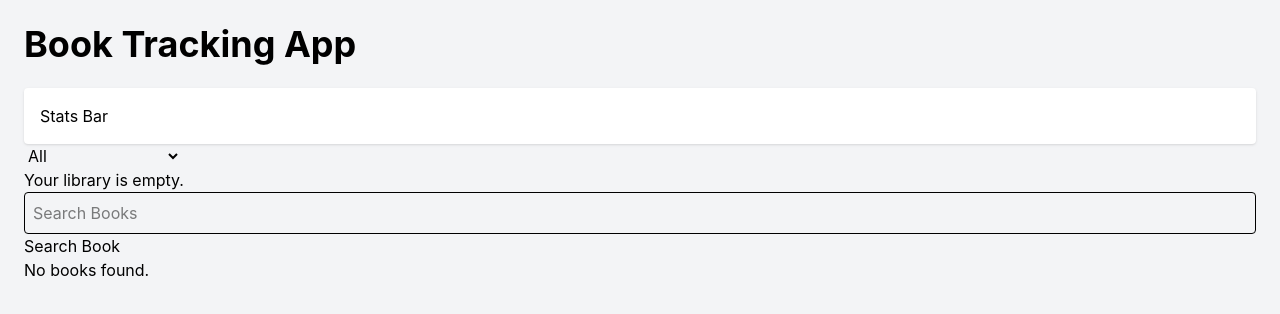
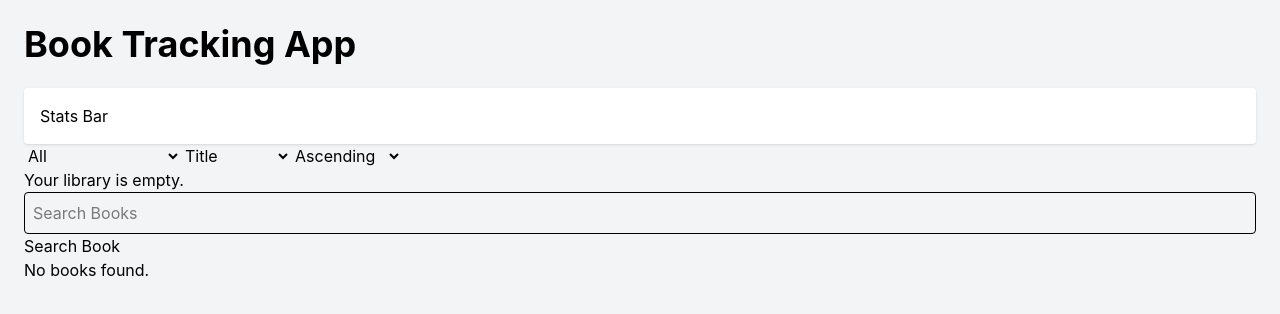
Before and after one commit to Dennis-Shlaih/Assignment-3, a React (Vite) app: page / in a window 1280 px wide. Shown: the top 314 px of the page. Built offline with nearby package versions, Linux system fonts and the light colour scheme.

Commit message:
Add functionality for sorting books in the library

```diff
--- a/src/App.tsx
+++ b/src/App.tsx
@@ -13,6 +13,8 @@ function App() {
   const [loading, setLoading] = useState(false);
   const [error, setError] = useState<string | null>(null);
   const [filter, setFilter] = useState<"all" | Book["status"]>("all");
+  const [sortBy, setSortBy] = useState<"title" | "author" | "date">("title")
+  const [sortOrder, setSortOrder] = useState<"ascending" | "descending">("ascending")
 
   async function searchBooks(query: string) {
     try {
@@ -66,6 +68,29 @@ function App() {
   const filteredBooks = filter === "all" ? library :
     library.filter(book => book.status === filter);
 
+  function sortBooks(filteredBooks: Book[]): Book[] {
+    if (sortOrder === "ascending") {
+      if (sortBy === "date") {
+        return filteredBooks.sort((a, b) => a.dateAdded - b.dateAdded);
+      }
+      else if (sortBy === "author") {
+        return filteredBooks.sort((a, b) => a.author.localeCompare(b.author));
+      }
+      return filteredBooks.sort((a, b) => a.title.localeCompare(b.title))
+    }
+    else {
+      if (sortBy === "date") {
+        return filteredBooks.sort((a, b) => b.dateAdded - a.dateAdded);
+      }
+      else if (sortBy === "author") {
+        return filteredBooks.sort((a, b) => b.author.localeCompare(a.author));
+      }
+      return filteredBooks.sort((a, b) => b.title.localeCompare(a.title))
+    }
+  }
+
+  const sortedBooks = sortBooks(filteredBooks)
+
   return (
     <div className="min-h-screen bg-gray-100 p-6">
       <div className="mx-auto max-w-7xl">
@@ -80,8 +105,23 @@ function App() {
           <option value="reading">Currently Reading</option>
           <option value="finished">Finished Reading</option>
         </select>
+        <select
+          value = {sortBy}
+          onChange = {(e) => setSortBy(e.target.value as "title" | "author" | "date")}
+        >
+          <option value="title">Title</option>
+          <option value="author">Author</option>
+          <option value="date">Date Added</option>
+        </select>
+        <select
+          value = {sortOrder}
+          onChange = {(e) => setSortOrder(e.target.value as "ascending" | "descending")}
+        >
+          <option value="ascending">Ascending</option>
+          <option value="descending">Descending</option>
+        </select>
         <div>
-          <LibraryList libraryList={filteredBooks} deleteBook={deleteBook} changeStatus={changeStatus}/>
+          <LibraryList libraryList={sortedBooks} deleteBook={deleteBook} changeStatus={changeStatus}/>
 
         </div>
         <SearchBar onSearch={searchBooks}/>
```
Also changed, not shown: src/components/FilterSortControls.tsx (deleted).
